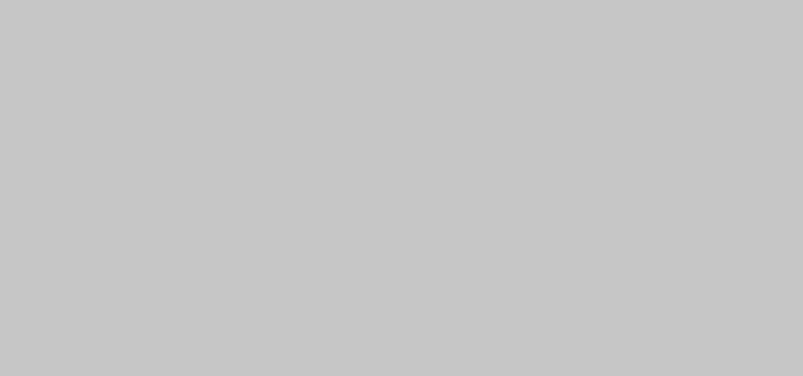
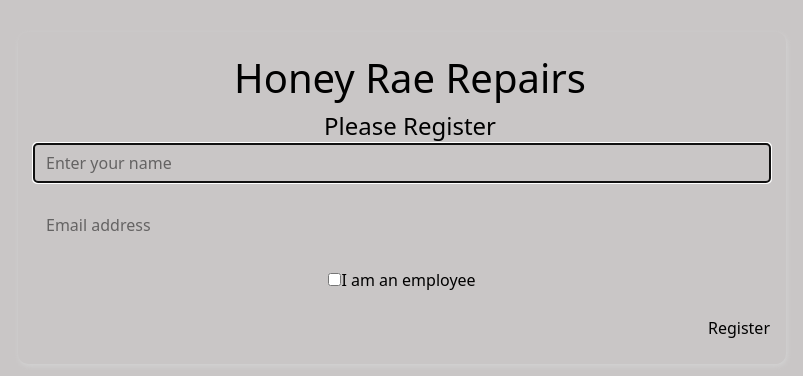
Before and after one commit to patrick-mcisaac/Honey-Rae-Repairs, a React (Vite) app: page /register in a window 1280 px wide. Before the commit this address had no page. Shown: the top 376 px of the page, without its empty margins (238-1041 px from the left). Built offline with nearby package versions, Linux system fonts and the light colour scheme.

Commit message:
set up auth

```diff
--- a/src/App.jsx
+++ b/src/App.jsx
@@ -1,36 +1,24 @@
-import { CustomerDetails } from "./components/customers/CustomerDetails.jsx"
-import { CustomersList } from "./components/customers/CustomersList.jsx"
-import { EmployeeDetails } from "./components/employees/EmployeeDetails.jsx"
-import { EmployeeList } from "./components/employees/EmployeeList.jsx"
-import { NavBar } from "./components/nav/NavBar.jsx"
-import { TicketList } from "./components/tickets/TicketList.jsx"
-import { Welcome } from "./components/Welcome.jsx"
 import "./index.css"
-import { Outlet, Route, Routes } from "react-router-dom"
+import { Login } from "./components/auth/Login.jsx"
+import { Register } from "./components/auth/Register.jsx"
+import { Route, Routes } from "react-router-dom"
+import { ApplicationViews } from "./views/ApplicationViews.jsx"
+import { Authorized } from "./views/Authorized.jsx"
 
 export const App = () => {
     return (
         <Routes>
+            <Route path="/login" element={<Login />} />
+            <Route path="/register" element={<Register />} />
+
             <Route
-                path="/"
+                path="*"
                 element={
-                    <>
-                        <NavBar />
-                        <Outlet />
-                    </>
+                    <Authorized>
+                        <ApplicationViews />
+                    </Authorized>
                 }
-            >
-                <Route index element={<Welcome />} />
-                <Route path="tickets" element={<TicketList />} />
-                <Route path="employees">
-                    <Route index element={<EmployeeList />} />
-                    <Route path=":employeeId" element={<EmployeeDetails />} />
-                </Route>
-                <Route path="customers">
-                    <Route index element={<CustomersList />} />
-                    <Route path=":customerId" element={<CustomerDetails />} />
-                </Route>
-            </Route>
+            />
         </Routes>
     )
 }
--- /dev/null
+++ b/src/components/auth/Login.css
@@ -0,0 +1,79 @@
+.container-login {
+  text-align: center;
+}
+
+.container-login > section > a {
+  text-decoration: underline;
+  color: var(--secondary);
+}
+
+.form-login {
+  width: 60%;
+  margin: 2rem auto;
+}
+
+.form-login > h1 {
+  font-size: 2.5rem;
+  text-align: center;
+}
+
+.form-login > h2 {
+  text-align: center;
+  font-size: 1.5rem;
+}
+
+.form-login > fieldset > input[type="email"] {
+  width: 25em;
+}
+
+.login-btn {
+  align-self: flex-end;
+}
+
+.login-btn:focus {
+  box-shadow: none;
+  outline: 2px solid transparent;
+  outline-offset: 2px;
+}
+
+/************* FORM STYLES *************/
+
+form {
+  margin: 3rem 5rem;
+  border: 1px solid var(--outline);
+  border-radius: 10px;
+  padding: 1rem 0rem 0rem 1rem;
+  box-shadow: 1px 2px 5px lightgray;
+  background-color: var(--offWhite);
+}
+
+fieldset {
+  min-width: 0;
+  padding-bottom: 1.5rem;
+  margin: 0;
+  border: 0;
+}
+
+.form-control {
+  height: calc(1.5em + 0.75rem + 2px);
+  padding: 0.375rem 0.75rem;
+  font-size: 1rem;
+  border: 1px solid var(--outline);
+  border-radius: 0.25rem;
+}
+
+.form-group {
+  margin-right: 1rem;
+  display: flex;
+  flex-direction: column;
+}
+
+.form-btn {
+  align-self: flex-end;
+}
+
+.form-btn:focus {
+  box-shadow: none;
+  outline: 2px solid transparent;
+  outline-offset: 2px;
+}
--- /dev/null
+++ b/src/components/auth/Login.jsx
@@ -0,0 +1,65 @@
+import React, { useState } from "react"
+import { Link } from "react-router-dom"
+import { useNavigate } from "react-router-dom"
+import "./Login.css"
+import { getUserByEmail } from "../../services/userService"
+
+export const Login = () => {
+  const [email, set] = useState("hpassfield7@netvibes.com")
+  const navigate = useNavigate()
+
+  const handleLogin = (e) => {
+    e.preventDefault()
+
+    getUserByEmail(email).then((foundUsers) => {
+      if (foundUsers.length === 1) {
+        const user = foundUsers[0]
+        localStorage.setItem(
+          "honey_user",
+          JSON.stringify({
+            id: user.id,
+            isStaff: user.isStaff,
+          })
+        )
+
+        navigate("/")
+      } else {
+        window.alert("Invalid login")
+      }
+    })
+  }
+
+  return (
+    <main className="container-login">
+      <section>
+        <form className="form-login" onSubmit={handleLogin}>
+          <h1>Honey Rae Repairs</h1>
+          <h2>Please sign in</h2>
+          <fieldset>
+            <div className="form-group">
+              <input
+                type="email"
+                value={email}
+                onChange={(evt) => set(evt.target.value)}
+                className="form-control"
+                placeholder="Email address"
+                required
+                autoFocus
+              />
+            </div>
+          </fieldset>
+          <fieldset>
+            <div className="form-group">
+              <button className="login-btn btn-info" type="submit">
+                Sign in
+              </button>
+            </div>
+          </fieldset>
+        </form>
+      </section>
+      <section>
+        <Link to="/register">Not a member yet?</Link>
+      </section>
+    </main>
+  )
+}
--- /dev/null
+++ b/src/components/auth/Register.jsx
@@ -0,0 +1,105 @@
+import { useState } from "react"
+import { useNavigate } from "react-router-dom"
+import "./Login.css"
+import { createUser, getUserByEmail } from "../../services/userService"
+
+export const Register = (props) => {
+  const [customer, setCustomer] = useState({
+    email: "",
+    fullName: "",
+    isStaff: false,
+  })
+  let navigate = useNavigate()
+
+  const registerNewUser = () => {
+    createUser(customer).then((createdUser) => {
+      if (createdUser.hasOwnProperty("id")) {
+        localStorage.setItem(
+          "honey_user",
+          JSON.stringify({
+            id: createdUser.id,
+            staff: createdUser.isStaff,
+          })
+        )
+
+        navigate("/")
+      }
+    })
+  }
+
+  const handleRegister = (e) => {
+    e.preventDefault()
+    getUserByEmail(customer.email).then((response) => {
+      if (response.length > 0) {
+        // Duplicate email. No good.
+        window.alert("Account with that email address already exists")
+      } else {
+        // Good email, create user.
+        registerNewUser()
+      }
+    })
+  }
+
+  const updateCustomer = (evt) => {
+    const copy = { ...customer }
+    copy[evt.target.id] = evt.target.value
+    setCustomer(copy)
+  }
+
+  return (
+    <main style={{ textAlign: "center" }}>
+      <form className="form-login" onSubmit={handleRegister}>
+        <h1>Honey Rae Repairs</h1>
+        <h2>Please Register</h2>
+        <fieldset>
+          <div className="form-group">
+            <input
+              onChange={updateCustomer}
+              type="text"
+              id="fullName"
+              className="form-control"
+              placeholder="Enter your name"
+              required
+              autoFocus
+            />
+          </div>
+        </fieldset>
+        <fieldset>
+          <div className="form-group">
+            <input
+              onChange={updateCustomer}
+              type="email"
+              id="email"
+              className="form-control"
+              placeholder="Email address"
+              required
+            />
+          </div>
+        </fieldset>
+        <fieldset>
+          <div className="form-group">
+            <label>
+              <input
+                onChange={(evt) => {
+                  const copy = { ...customer }
+                  copy.isStaff = evt.target.checked
+                  setCustomer(copy)
+                }}
+                type="checkbox"
+                id="isStaff"
+              />
+              I am an employee{" "}
+            </label>
+          </div>
+        </fieldset>
+        <fieldset>
+          <div className="form-group">
+            <button className="login-btn btn-info" type="submit">
+              Register
+            </button>
+          </div>
+        </fieldset>
+      </form>
+    </main>
+  )
+}
--- a/src/services/userService.jsx
+++ b/src/services/userService.jsx
@@ -3,3 +3,19 @@
         res.json()
     )
 }
+
+export const getUserByEmail = email => {
+    return fetch(`http://localhost:8088/users?email=${email}`).then(res =>
+        res.json()
+    )
+}
+
+export const createUser = customer => {
+    return fetch("http://localhost:8088/users", {
+        method: "POST",
+        headers: {
+            "Content-Type": "application/json"
+        },
+        body: JSON.stringify(customer)
+    }).then(res => res.json())
+}
--- /dev/null
+++ b/src/views/ApplicationViews.jsx
@@ -0,0 +1,44 @@
+import { TicketList } from "../components/tickets/TicketList"
+import { EmployeeList } from "../components/employees/EmployeeList"
+import { EmployeeDetails } from "../components/employees/EmployeeDetails"
+import { CustomerDetails } from "../components/customers/CustomerDetails"
+import { CustomersList } from "../components/customers/CustomersList"
+import { Welcome } from "../components/Welcome"
+import { NavBar } from "../components/nav/NavBar"
+import { Route, Outlet, Routes } from "react-router-dom"
+import { useEffect, useState } from "react"
+
+export const ApplicationViews = () => {
+    const [currentUser, setCurrentUser] = useState({})
+
+    useEffect(() => {
+        const localHoneyUser = localStorage.getItem("honey_user")
+        const honeyUserObject = JSON.parse(localHoneyUser)
+        setCurrentUser(honeyUserObject)
+    }, [])
+
+    return (
+        <Routes>
+            <Route
+                path="/"
+                element={
+                    <>
+                        <NavBar />
+                        <Outlet />
+                    </>
+                }
+            >
+                <Route index element={<Welcome />} />
+                <Route path="tickets" element={<TicketList />} />
+                <Route path="employees">
+                    <Route index element={<EmployeeList />} />
+                    <Route path=":employeeId" element={<EmployeeDetails />} />
+                </Route>
+                <Route path="customers">
+                    <Route index element={<CustomersList />} />
+                    <Route path=":customerId" element={<CustomerDetails />} />
+                </Route>
+            </Route>
+        </Routes>
+    )
+}
--- /dev/null
+++ b/src/views/Authorized.jsx
@@ -0,0 +1,17 @@
+import { Navigate, useLocation } from "react-router-dom"
+
+// We can access child components the same way we access props. Child components are passed to our props as a key/value pair where
+// children is the key.
+
+export const Authorized = ({ children }) => {
+  let location = useLocation()
+
+  // Check if user is logged in. If they are, render the CHILD components (in this case, the ApplicationViews component)
+  if (localStorage.getItem("honey_user")) {
+    return children
+  }
+  // If the user is NOT logged in, redirect them to the login page using the Navigate component from react-router-dom
+  else {
+    return <Navigate to={`/login`} state={{ from: location }} replace />
+  }
+}
```
Also changed, not shown: src/components/nav/NavBar.jsx (+18 -4 lines).
